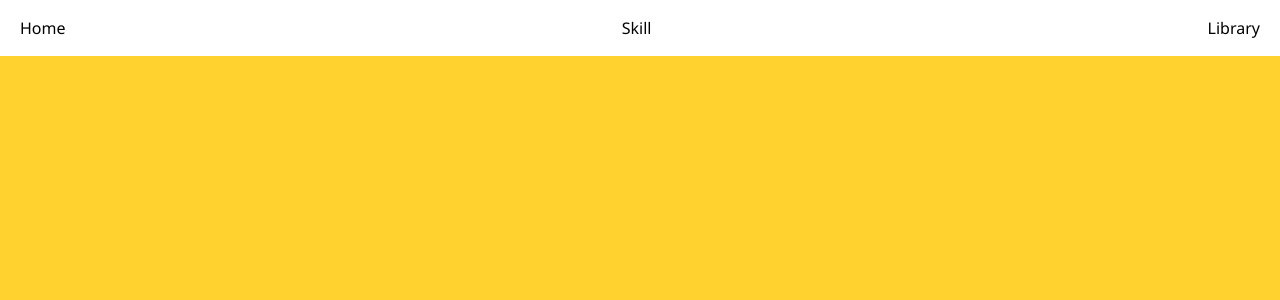
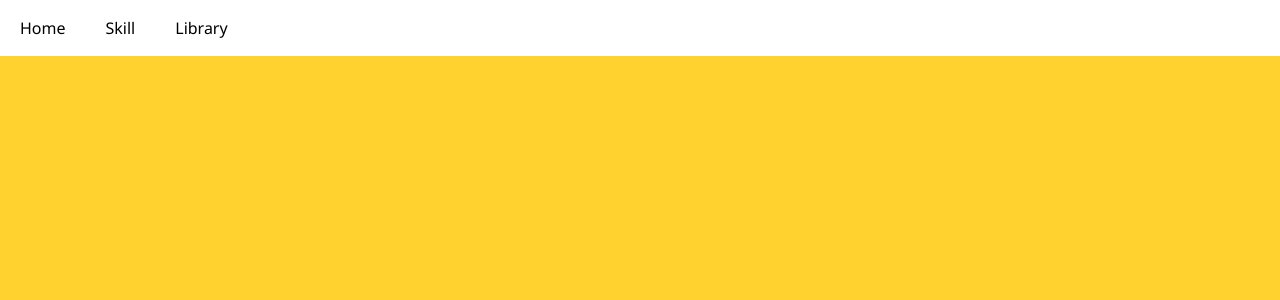
Before and after one commit to eoqna/nextjs-api, a Next.js app: page /home in a window 1280 px wide. Shown: the top 300 px of the page. Built offline with nearby package versions, Linux system fonts and the light colour scheme.

Commit message:
css 설정 변경경

```diff
--- a/app/global.css
+++ b/app/global.css
@@ -11,7 +11,7 @@ a, abbr, acronym, address, big, cite, code,
 del, dfn, em, img, ins, kbd, q, s, samp,
 small, strike, strong, sub, sup, tt, var,
 b, u, i, center, button,
-dl, dt, dd, ol, ul, li,
+dl, dt, dd, ol, ul,
 fieldset, form, label, legend,
 table, caption, tbody, tfoot, thead, tr, th, td,
 article, aside, canvas, details, embed,
--- a/components/navigation.tsx
+++ b/components/navigation.tsx
@@ -8,10 +8,10 @@ const Navigation = () => {
   const path = usePathname();
 
   return (
-    <div className="w-full absolute bg-white bg-opacity-25 p-5 top-0">
-      <ul className="flex justify-between">
+    <div className="w-full absolute bg-white bg-opacity-25 top-0">
+      <ul className="flex">
         {navigationMenu.map((menu) => (
-          <li key={menu.idx}>
+          <li key={menu.idx} className="p-5">
             <Link href={menu.href} className="font-bold">{menu.title}</Link>
           </li>
         ))}
```
